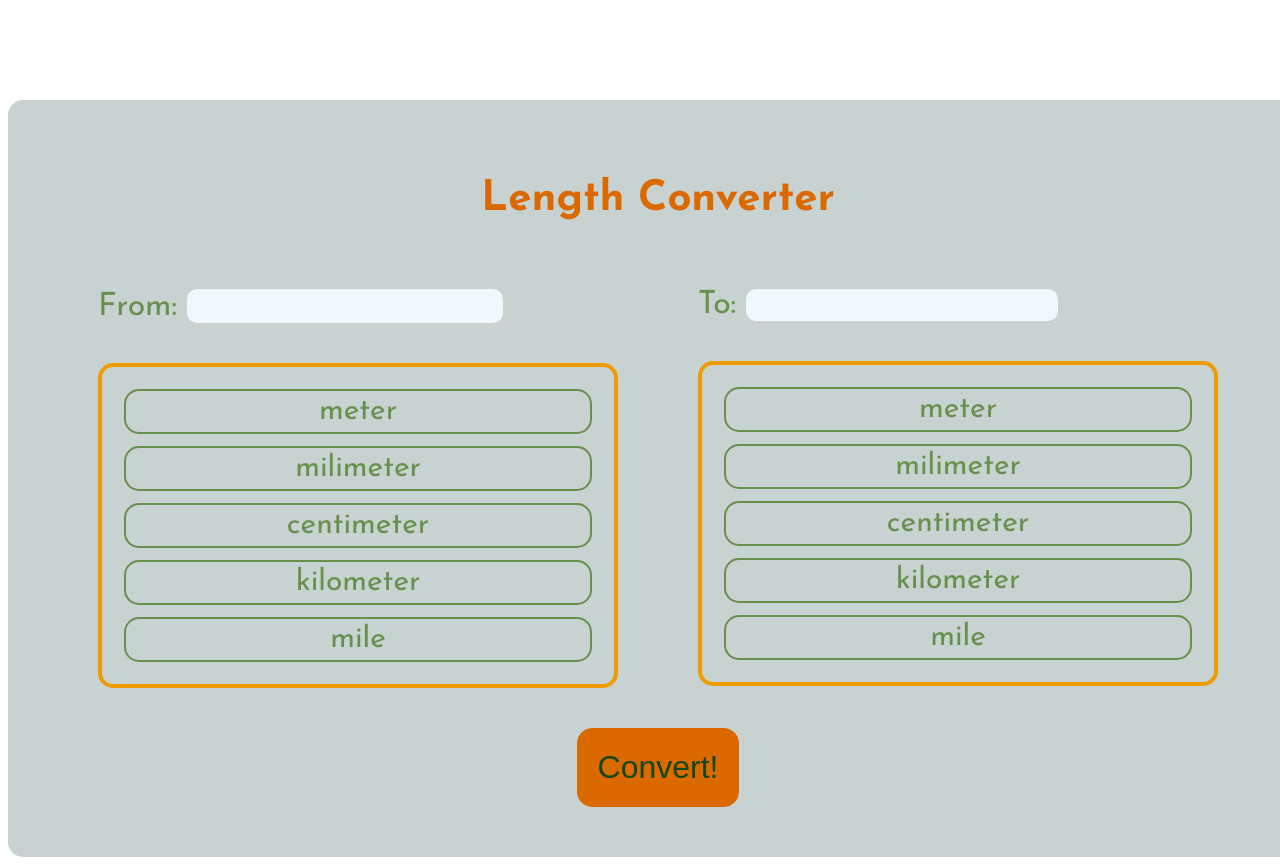
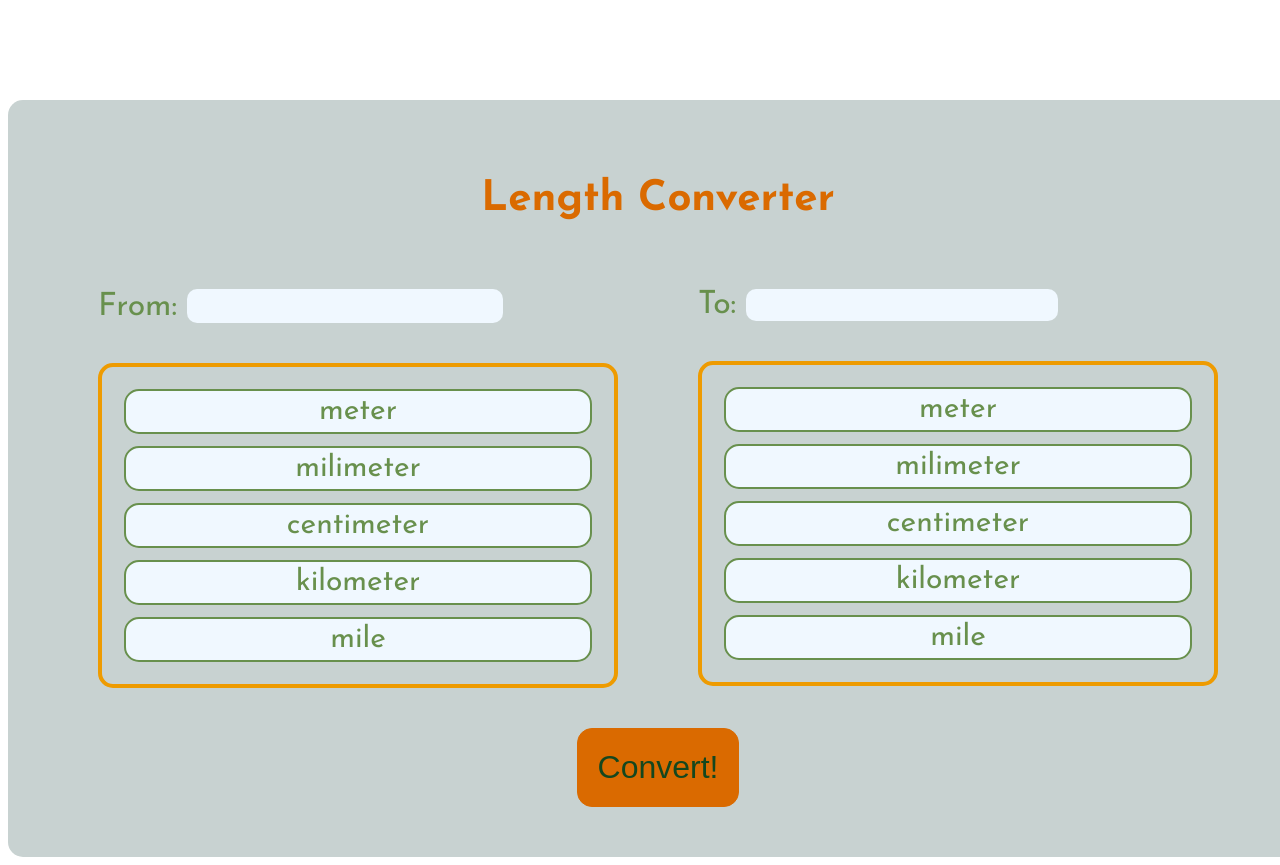
Before and after one commit to edukoht-ua/web-dev-converter, a plain HTML site: page index.html in a window 1280 px wide. Shown: the top 865 px of the page. Drawn offline with Linux system fonts and the light colour scheme.

Commit message:
change color for unit button

```diff
--- a/index.css
+++ b/index.css
@@ -62,6 +62,7 @@ h1 {
     margin: 12px;
     border-radius: 15px;
     transition: 0.3s;
+    background-color: aliceblue;
 }
 
 .unit:hover {
--- a/index.js
+++ b/index.js
@@ -64,4 +64,4 @@ document.addEventListener("DOMContentLoaded", () => {
         unitsFrom.appendChild(unitFrom);
         unitsTo.appendChild(unitTo);
     }
-})
+});
```
